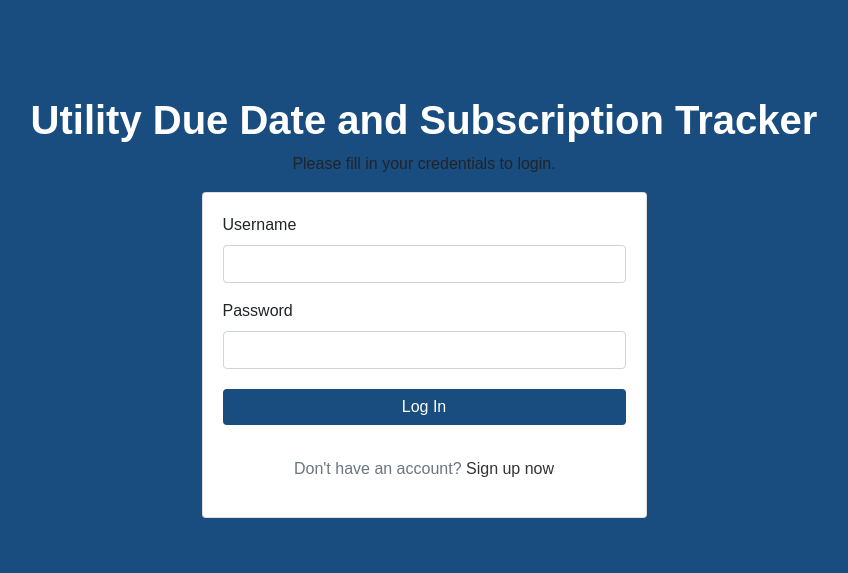
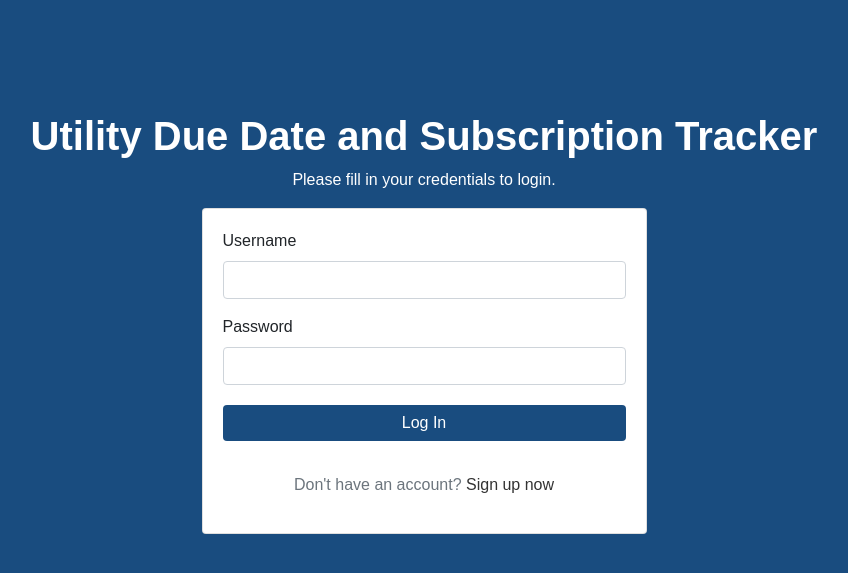
Before and after one commit to asocastro/PROJECT-SDF-UDDST, a PHP site: page /login.php in a window 1280 px wide. Shown: the top 573 px of the page, without its empty margins (216-1064 px from the left). Run offline with PHP 8.4, Linux system fonts and the light colour scheme; some web fonts are replaced.

Commit message:
Updated login.php
- Padding in Title
- Color of  info under the title
- Spacing

```diff
--- a/NEW/login.php
+++ b/NEW/login.php
@@ -97,23 +97,31 @@ if ($_SERVER["REQUEST_METHOD"] == "POST") {
     <link rel="stylesheet" href="https://stackpath.bootstrapcdn.com/bootstrap/4.5.2/css/bootstrap.min.css">
     <link rel='stylesheet' href='https://fonts.googleapis.com/css?family=Muli'>
     <style>
-      body{
+      body {
         background: #194c7f !important;
         font-family: 'Muli', sans-serif;
 
       }
-      h1{
+
+      h1 {
         color: #fff;
-        padding-top: 3rem;
+        padding-top: 4rem;
         font-weight: bold;
       }
-      a{
+
+      a {
         color: #333;
       }
-      a:hover{
+
+      p {
+        color: #fff;
+      }
+
+      a:hover {
         color: #194c7f;
         text-decoration: none;
       }
+
       .form-control:focus {
           color: #000;
           background-color: #fff;
@@ -122,10 +130,11 @@ if ($_SERVER["REQUEST_METHOD"] == "POST") {
           box-shadow: none;
       }
 
-      .btn{
+      .btn {
         background: #194c7f;
         border: #194c7f;
       }
+
       .btn:hover {
         background: #194c7f;
         border: #194c7f;
```
